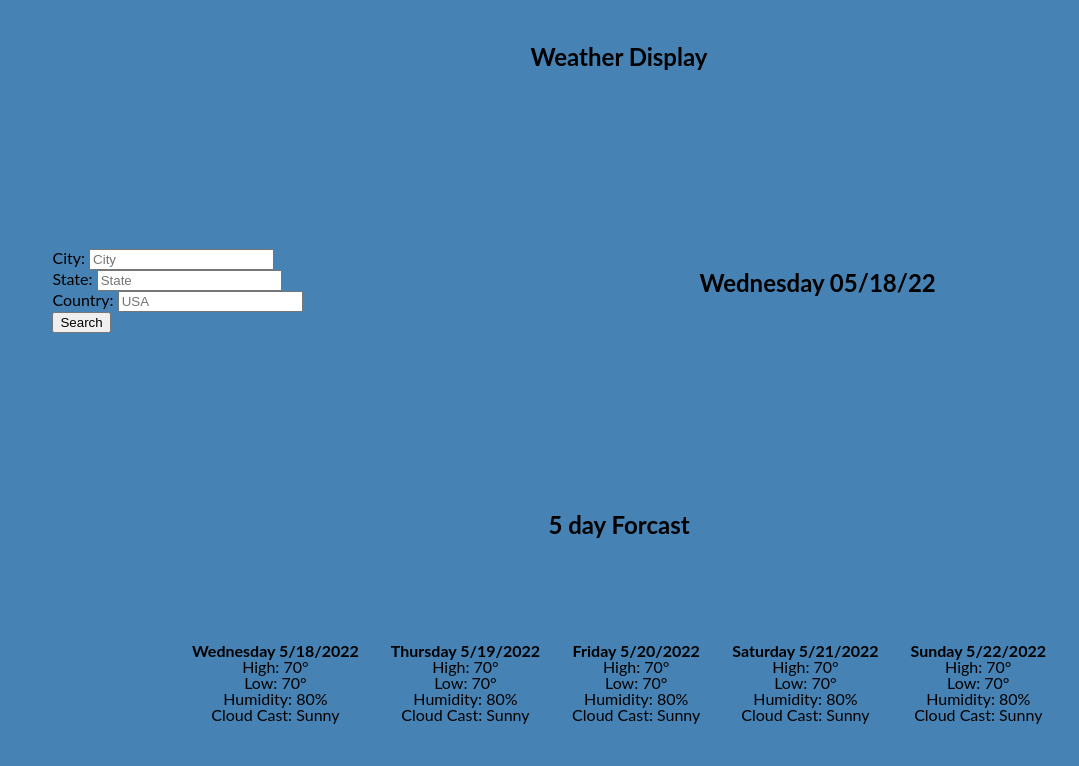
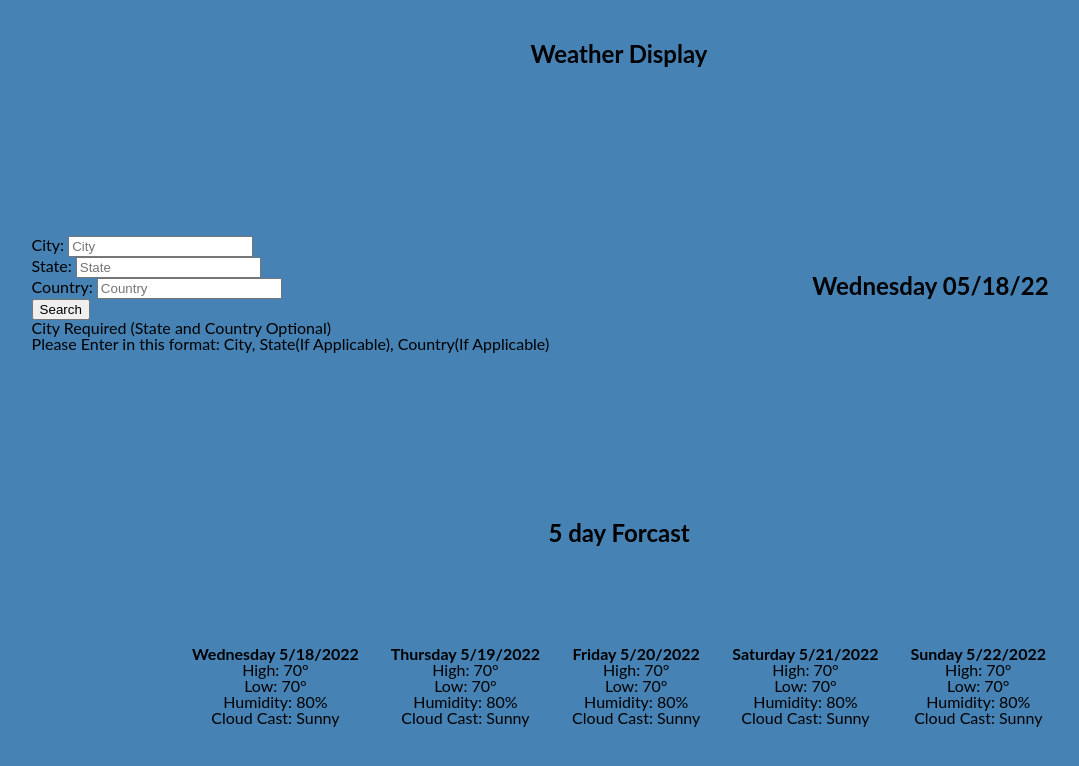
Before and after one commit to jehutymsms/weather_api_project, a website built with webpack: page src/index.html in a window 1280 px wide. Shown: the whole page, without its empty margins (21-1100 px from the left). Built offline with nearby package versions, Linux system fonts and the light colour scheme.

Commit message:
Updating Search Paremeters

```diff
--- a/src/index.html
+++ b/src/index.html
@@ -18,10 +18,12 @@
                 <input type="search" name="weatherSearchState" id="weatherSearchState" placeholder="State">
                 <br>
                 <label for="weatherSearchCountry">Country:</label>
-                <input type="search" name="weatherSearchCountry" id="weatherSearchCountry" placeholder="USA">
+                <input type="search" name="weatherSearchCountry" id="weatherSearchCountry" placeholder="Country">
                 <br>
                 <button type="submit">Search</button>
             </form>
+            <p>City Required (State and Country Optional)</p>
+            <p>Please Enter in this format: City, State(If Applicable), Country(If Applicable)</p>
         </div>
         <div id="gridMainDisplayItem">
             <h2></h2>
--- a/src/index.js
+++ b/src/index.js
@@ -11,6 +11,7 @@ const button = document.querySelector('button'),
     inputState = document.querySelector('#weatherSearchState'),
     inputCountry = document.querySelector('#weatherSearchCountry'),
     body = document.querySelector('body'),
+    form = document.querySelector('form'),
     mainDisplayItem = document.getElementById('gridMainDisplayItem'),
     gridItem = document.getElementsByClassName('gridItem'),
     currentDay = new Date().toLocaleDateString('en-us', {weekday:"long"}),
@@ -51,6 +52,8 @@ let searchItem = (city, state, country) => {
 
     return `${defaultSearch[0]},${defaultSearch[2]}`
 }
+
+
 // API Retreival based on search
 async function getWeather(){
     let defaultSearch = searchItem(inputCity.value, inputState.value, inputCountry.value),
@@ -61,6 +64,7 @@ async function getWeather(){
         weatherData = await response.json(),
         response2 = await fetch(`https://api.openweathermap.org/data/2.5/onecall?lat=${weatherData[0].lat}&lon=${weatherData[0].lon}&exclude=current,minutely,hourly&appid=${apiKey}&units=imperial`),
         preciseWeatherData = await response2.json();
+        console.log(preciseWeatherData)
     return preciseWeatherData
 
     }catch(err){
@@ -118,8 +122,6 @@ let updateMainDisplay = (weatherData) => {
         dataDisplayUpdate(mainDisplayItem, weatherData, i)
     }
 };
-//----------------------Working on this function
-
 
 // Updates 5 Day Display data
 let displayUpdate = (weatherData,number) =>{
@@ -151,4 +153,6 @@ button.addEventListener('click', function(event){
 });
 
 
+
+form.reset()
 defaultDateDisplay();
```
